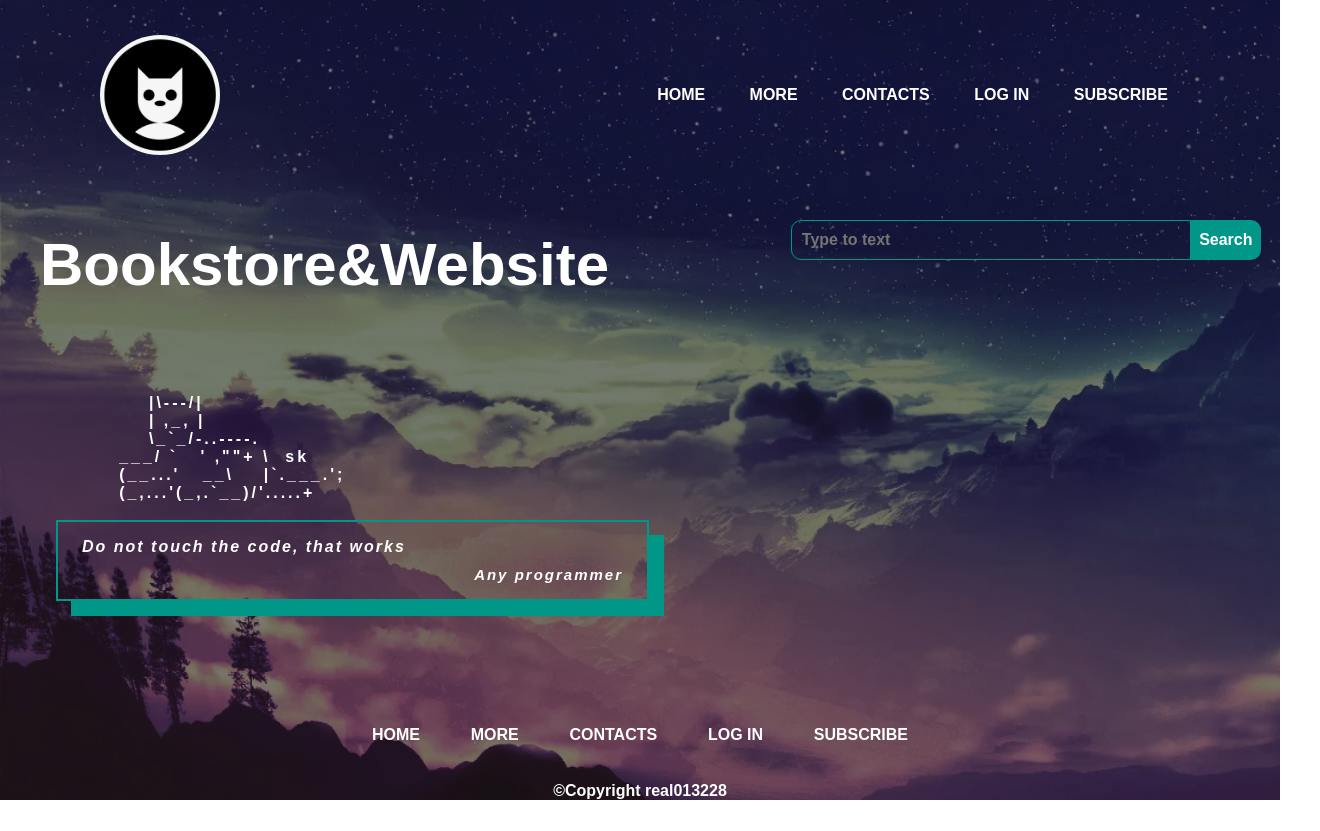
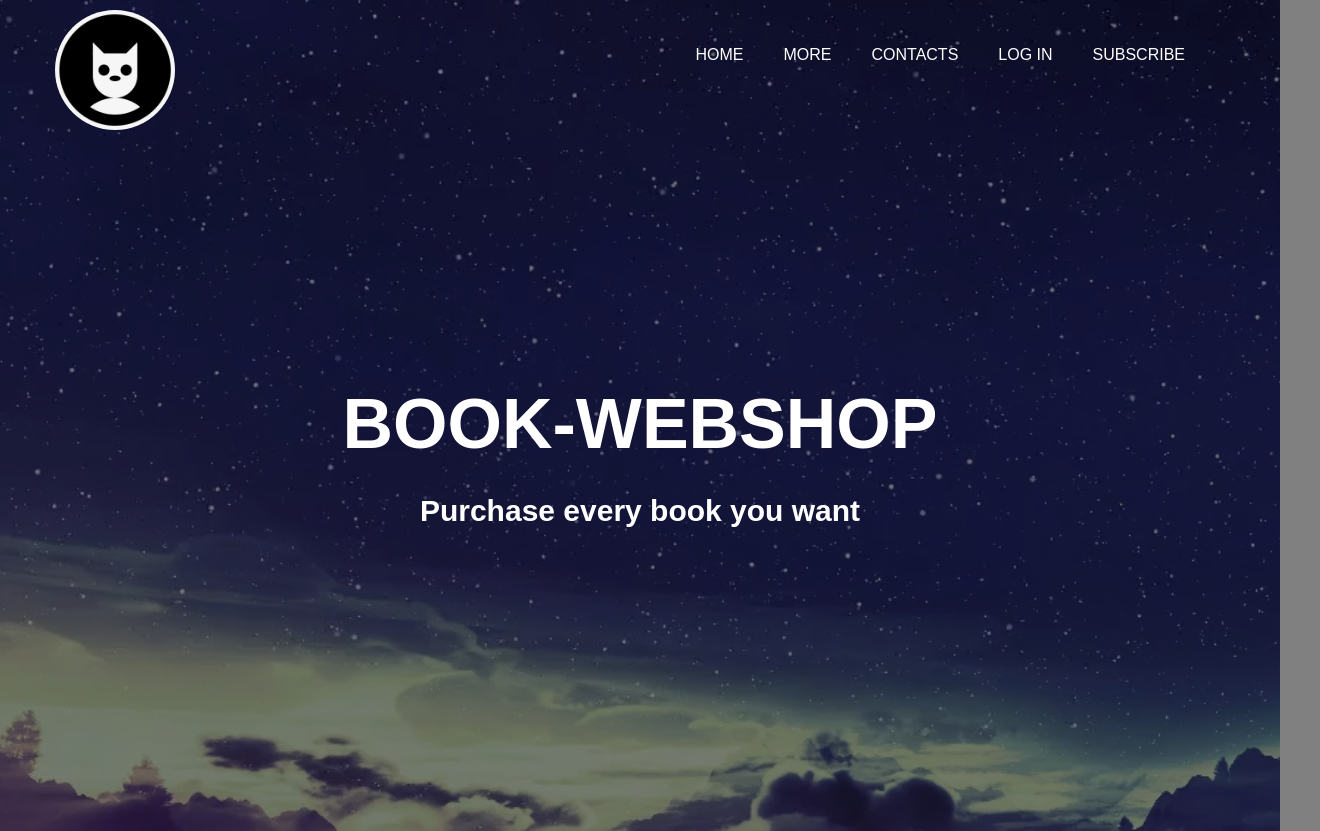
Before and after one commit to real013228/web-5sem, a plain HTML site: page index.html in a window 1280 px wide. Shown: the top 831 px of the page, 1320 px wide, since content can reach past the window. Before the commit the page ends 800 px from the top, so only its background shows below. Drawn offline with Linux system fonts and the light colour scheme.

Commit message:
feat: 2nd lab

```diff
--- /dev/null
+++ b/css/outline-prototype-safe.css
@@ -0,0 +1,48 @@
+* {
+  background: rgba(169, 169, 169, 0.1);
+  box-shadow: 0 0 0 1px darkgray;
+}
+
+body > * {
+  background: rgba(255, 0, 0, 0.1);
+  box-shadow: 0 0 0 4px red;
+}
+
+body > * > * {
+  background: rgba(255, 165, 0, 0.1);
+  box-shadow: 0 0 0 2px orange;
+}
+
+body > * > * > * {
+  background: rgba(255, 255, 0, 0.1);
+  box-shadow: 0 0 0 1px yellow;
+}
+
+body > * > * > * > * {
+  background: rgba(0, 128, 0, 0.1);
+  box-shadow: 0 0 0 1px green;
+}
+
+body > * > * > * > * > * {
+  background: rgba(0, 0, 255, 0.1);
+  box-shadow: inset 0 0 0 1px blue;
+}
+
+body > * > * > * > * > * > * {
+  background: rgba(148, 0, 211, 0.1);
+  box-shadow: inset 0 0 0 1px darkviolet;
+}
+
+/* ------------------ */
+header,
+main,
+footer {
+  box-shadow: 0 0 0 4px red;
+}
+
+nav,
+section,
+article,
+aside {
+  box-shadow: 0 0 0 2px orange;
+}
--- /dev/null
+++ b/css/style.css
@@ -0,0 +1,206 @@
+:root {
+    --body-text-color: rgb(255, 255, 255);
+    --header-menu-color: rgb(255, 255, 255);
+    --header-content-color: rgb(255, 255, 255);
+    --border-color: rgb(255, 255, 255);
+    --search-form-bar-color: rgba(255, 255, 255, 0.2);
+    --search-form-bar-button-color: rgba(255, 255, 255, 0.1);
+    --footer-background-color: #111;
+    --footer-icon-bg-color: rgb(255, 255, 255);
+    --footer-icon-color: rgb(0, 0, 0);
+}
+body {
+    padding: 0;
+    margin: 0;
+    font-family: sans-serif;
+    font-size: 16px;
+
+    font-weight: 500;
+    color: var(--body-text-color);
+    background: url(../img/preview.jpg) no-repeat center top / cover;
+    background-color: gray;
+    background-blend-mode: multiply;
+
+}
+
+
+h1, h2, h3, h4, h5, h6 {
+    padding: 0;
+    margin: 0;
+    text-transform: uppercase;
+}
+
+ul, li {
+    display: block;
+}
+
+.container {
+    width: 1170px;
+    margin: 0 auto;
+}
+
+.header__top-inner {
+    display: flex;
+    padding-top: 10px;
+}
+
+.logo {
+    width: 120px;
+    display: inline-block;
+}
+
+.logo__image {
+    border-radius: 100%;
+    width: 120px;
+    cursor: pointer;
+}
+
+.menu {
+    padding-top: 20px;
+    margin-left: auto;
+}
+
+.menu__list {
+    display: flex;
+}
+
+.menu__list-item {
+    text-transform: uppercase;
+    text-decoration: none;
+    font-size: 16px;
+    margin-right: 40px;
+}
+
+.menu__link {
+    color: var(--header-menu-color);
+    text-decoration: none;
+}
+
+.header__content {
+    height: 800px;
+}
+
+.header__content-inner {
+    color: var(--header-content-color);
+    width: 100%;
+    height: 100%;
+    margin-left: auto;
+    margin-right: auto;
+}
+
+
+.header__content-title {
+    width: 100%;
+    height: 100%;
+    text-align: center;
+    font-weight: 900;
+    font-size: 70px;
+    padding-top: 250px;
+}
+
+.header__content-description {
+    text-align: center;
+    font-weight: 700;
+    font-size: 30px;
+}
+
+.about__inner {
+    height: 300px;
+}
+
+.title {
+    width: 50%;
+    display: inline-block;
+    font-size: 50px;
+    font-weight: 900;
+    text-decoration: underline;
+    text-align: left;
+}
+
+.about__text {
+    width: 40%;
+    display: inline-block;
+    text-align: center;
+}
+
+.search-form__inner {
+    display: flex;
+    align-items: center;
+    justify-content: space-between;
+    padding-bottom: 100px;
+}
+
+.search-form__bar {
+    width: 100%;
+    max-width: 1200px;
+    height: 124px;
+    background: var(--search-form-bar-color);
+    display: flex;
+    align-items: center;
+    justify-content: center;
+    border-radius: 60px;
+    padding: 10px 20px;
+}
+
+.search-form__input {
+    background: transparent;
+    flex: 1;
+    border: 0;
+    outline: none;
+    padding: 24px 20px;
+    font-size: 20px;
+    color: var(--body-text-color);
+    backdrop-filter: blur(4px);
+}
+
+
+.search-form__button {
+    border: 0;
+    border-radius: 50%;
+    width: 80px;
+    height: 80px;
+    background: var(--search-form-bar-button-color);
+    cursor: pointer;
+}
+
+.search-form__button-img {
+    width: 25px;
+}
+
+.footer {
+    background-color: var(--footer-background-color);
+    padding: 10px;
+}
+
+.footer__social {
+    display: flex;
+    justify-content: center;
+}
+
+.footer__social-link {
+    text-decoration: none;
+    padding: 10px;
+    background-color: var(--footer-icon-bg-color);
+    margin: 10px;
+    border-radius: 50%;
+}
+
+.fa-brands {
+    font-size: 2em;
+    color: var(--footer-icon-color);
+    opacity: 0.9;
+}
+
+.footer__social-link:hover {
+    background-color: var(--footer-background-color);
+    transition: 0.5s;
+}
+
+.fa-brands:hover {
+    color: var(--footer-icon-bg-color);
+    transition: 0.5s;
+}
+
+.footer__copy {
+    text-align: center;
+}
--- a/index.html
+++ b/index.html
@@ -2,63 +2,115 @@
 <html lang="en">
     <head>
         <title>Bookshop</title>
-        <link rel="stylesheet" href="style.css"/>
+        <link rel="stylesheet" href="css/style.css"/>
         <meta charset="utf-8" />
         <meta name="keywords" content="book, shop, purchase"/>
-        <link rel="shortcut icon" href="favicon.ico" type="image/x-icon"/>
+        <link rel="shortcut icon" href="img/favicon.ico" type="image/x-icon"/>
+        <link rel="stylesheet" href="https://cdnjs.cloudflare.com/ajax/libs/font-awesome/6.4.2/css/all.min.css" integrity="sha512-z3gLpd7yknf1YoNbCzqRKc4qyor8gaKU1qmn+CShxbuBusANI9QpRohGBreCFkKxLhei6S9CQXFEbbKuqLg0DA==" crossorigin="anonymous" referrerpolicy="no-referrer" />
     </head>
 
     <body class="body">
-        <header>
-                <nav class="navbar">
+        <header class="header">
+                <div class="header__top">
+                    <div class="container">
+                        <div class="header__top-inner">
+                            <div class="logo">
+                                <a class="logo__link" href="#">
+                                    <img class="logo__image" src="img/logo.png" alt="cat logo">
+                                </a>
+                            </div>
 
-                    <img src="logo.png" class="logo" alt="cat logo">
-                    <div class="menu">
-                        <ul>
-                            <li><a href="#">Home</a></li>
-                            <li><a href="#">More</a></li>
-                            <li><a href="#">Contacts</a></li>
-                            <li><a href="#">Log in</a></li>
-                            <li><a href="#">Subscribe</a></li>
-                        </ul>
+                            <nav class="menu">
+                                <ul class="menu__list">
+                                    <li class="menu__list-item">
+                                        <a class="menu__link menu__link--active" href="#">Home</a>
+                                    </li>
+                                    <li class="menu__list-item">
+                                        <a class="menu__link menu__link--active" href="#">More</a>
+                                    </li>
+                                    <li class="menu__list-item">
+                                        <a class="menu__link menu__link--active" href="#">Contacts</a>
+                                    </li>
+                                    <li class="menu__list-item">
+                                        <a class="menu__link menu__link--active" href="#">Log in</a>
+                                    </li>
+                                    <li class="menu__list-item">
+                                        <a class="menu__link menu__link--active" href="#">Subscribe</a>
+                                    </li>
+                                </ul>
+                            </nav>
+                        </div>
                     </div>
-                </nav>
+                </div>
+                <div class="header__content">
+                    <div class="container">
+                        <div class="header__content-inner">
+                            <h1 class="header__content-title">
+                                BOOK-WEBSHOP
+                            </h1>
+                            <p class="header__content-description">
+                                Purchase every book you want
+                            </p>
+                        </div>
+                    </div>
+                </div>
         </header>
 
-        <main>
-            <div class="content">
-                <section class="cont"><h1>Bookstore&Website</h1></section>
-                <div class="search">
-                    <input class="srch" type="search" name="search field" placeholder="Type to text">
-                    <form action="https://google.com">
-                        <button class="btn">Search</button>
+        <section class="about">
+            <div class="container">
+                <div class="about__inner">
+                    <div class="title">
+                        <h2>
+                            About us
+                        </h1>
+                    </div>
+                    <div class="about__text">
+                        <p>
+                            Lorem ipsum dolor sit amet, consectetur adipisicing elit. Consequuntur aliquam ab totam fugiat repellat, laudantium fuga deleniti quam aliquid ad tempora dolore? Quia saepe eveniet quaerat sed pariatur, nesciunt placeat voluptates excepturi?
+                        </p>
+                    </div>
+                </div>
+            </div>
+        </section>
+
+        <div class="search-form">
+            <div class="container">
+                <div class="search-form__inner">
+                    <div class="logo">
+                        <a class="logo__link" href="#">
+                            <img class="logo__image" src="img/logo.png" alt="cat logo">
+                        </a>
+                    </div>
+                    <form action="" class="search-form__bar">
+                        <input class="search-form__input" placeholder="Type the book">
+                        <button class="search-form__button" type="submit">
+                            <img class="search-form__button-img" src="img/search.png">
+                        </button>
                     </form>
                 </div>
             </div>
-            <pre class="art">
-                    |\---/|
-                    | ,_, |
-                    \_`_/-..----.
-                ___/ `   ' ,""+ \  sk
-                (__...'   __\    |`.___.';
-                (_,...'(_,.`__)/'.....+
-            </pre>
-            <article class="text">
-                <blockquote class="blockquote-8">
-                    <p>Do not touch the code, that works</p>
-                    <cite>Any programmer</cite>
-                </blockquote>
-            </article>
-        </main>
-        <footer class="sticky-footer">
-            <ul>
-                <li><a href="#">Home</a></li>
-                <li><a href="#">More</a></li>
-                <li><a href="#">Contacts</a></li>
-                <li><a href="#">Log in</a></li>
-                <li><a href="#">Subscribe</a></li>
-            </ul>
-            <p><br>©Copyright real013228</p>
+        </div>
+
+        <footer class="footer">
+            <div class="footer__content">
+                <div class="container">
+                    <!-- <div class="logo logo--line">
+                        <a class="logo__link" href="#">
+                            <img class="logo__image" src="img/logo.png" alt="cat logo">
+                        </a>
+                    </div> -->
+                    <div class="footer__social">
+                        <a class="footer__social-link" href="#"><i class="fa-brands fa-facebook"></i></a>
+                        <a class="footer__social-link" href="#"><i class="fa-brands fa-twitter"></i></a>
+                        <a class="footer__social-link" href="#"><i class="fa-brands fa-telegram"></i></a>
+                        <a class="footer__social-link" href="#"><i class="fa-brands fa-vk"></i></a>
+                        <a class="footer__social-link" href="#"><i class="fa-brands fa-instagram"></i></a>
+                    </div>
+                </div>
+            </div>
+            <div class="footer__copy">
+                ©All rights reserved
+            </div>
         </footer>
     </body>
 </html>
--- a/style.css
+++ /dev/null
@@ -1,198 +0,0 @@
-*{
-    margin: 0;
-    padding: 0;
-    font-family: sans-serif;
-    font-weight: 700;
-}
-
-.body {
-    width: 100%;
-    height: 100vh;
-    min-height: 100vh;
-    background-image:
-    linear-gradient(rgba(0, 0, 0, 0.5)50%, rgba(0, 0, 0, 0.5)50%),
-    url(preview.jpg);
-    background-attachment: fixed;
-    background-size: cover;
-    background-position: center;
-}
-
-.navbar {
-    width: 85%;
-    height: 15%;
-    margin-left: 100px;
-    padding: 35px 0;
-    display: flex;
-    align-items: center;
-    justify-content: space-between;
-}
-
-.logo {
-    border-radius: 100%;
-    width: 120px;
-    cursor: pointer;
-    float: left;
-}
-
-.menu ul li {
-    list-style: none;
-    display: inline-block;
-    margin: 0 20px;
-    position: relative;
-}
-
-.menu ul li a {
-    text-decoration: none;
-    color: #fff;
-    text-transform: uppercase;
-}
-
-.menu ul li::after {
-    content: '';
-    height: 3px;
-    width: 0%;
-    background: #009688;
-    position: absolute;
-    left: 0;
-    bottom: -10px;
-    transition: 0.5s;
-}
-.menu ul li:hover::after {
-    width: 100%;
-}
-
-
-.content {
-    width: 100%;
-    padding: 20px;
-    display: inline-block;
-}
-
-.cont {
-    font-size: 40px;
-    width: 40%;
-    float: left;
-    color: #fff;
-
-    padding: 20px;
-    text-align: center;
-}
-
-.search {
-    margin-bottom: 100px;
-    width: 39%;
-    float: right;
-    padding: 10px;
-    margin-left: 10px;
-}
-
-.srch {
-    width: 400px;
-    height: 40px;
-    background: transparent;
-    border: 1px solid #009688;
-    color: #fff;
-    font-size: 16px;
-    float: left;
-    padding: 10px;
-    border-bottom-left-radius: 10px;
-    border-top-left-radius: 10px;
-}
-
-.btn {
-    width: 70px;
-    height: 40px;
-    background: #009688;
-    border: 2px solid #009688;
-    border-bottom-right-radius: 10px;
-    border-top-right-radius: 10px;
-    color: #fff;
-    cursor: pointer;
-    font-size: 16px;
-}
-
-.text{
-    color: #fff;
-    width: 50%;
-    /* padding: 20px; */
-    margin-left: 40px;
-    font-size: 16px;
-    letter-spacing: 2px;
-}
-
-
-.blockquote-8 {
-    border: 2px solid #009688;
-    font-size: 16px;
-    font-style: italic;
-    margin: 0px 31px 31px 16px;
-    padding: 16px 24px;
-    box-shadow: 15px 15px 0 0 #009688;
-}
-.blockquote-8 cite {
-    color: #fff;
-    font-size: 15px;
-    padding-top: 10px;
-    display: block;
-    text-align: right;
-}
-
-
-.art {
-    color: #fff;
-    letter-spacing: 3px;
-}
-
-.icons {
-    width: 40px;
-    height: 40px;
-    color: #fff;
-}
-
-.sticky-footer {
-    width: 100%;
-    position: fixed;
-    place-items: center;
-    bottom: 0;
-}
-.sticky-footer ul {
-    width: 45%;
-    margin-left: auto;
-    margin-right: auto;
-    display: flex;
-    align-items: center;
-    justify-content: space-between;
-    padding: 20px;
-}
-
-.sticky-footer p {
-    text-align: center;
-    color: #fff;
-}
-
-.sticky-footer ul li {
-    list-style: none;
-    display: inline-block;
-    margin: 0 20px;
-    position: relative;
-}
-
-.sticky-footer ul li a {
-    text-decoration: none;
-    color: #fff;
-    text-transform: uppercase;
-}
-
-.sticky-footer ul li::after {
-    content: '';
-    height: 3px;
-    width: 0%;
-    background: #009688;
-    position: absolute;
-    left: 0;
-    bottom: -10px;
-    transition: 0.5s;
-}
-.sticky-footer ul li:hover::after {
-    width: 100%;
-}
```
Also changed, not shown: img/favicon.ico (renamed from favicon.ico), img/logo.png (renamed from logo.png), img/preview.jpg (renamed from preview.jpg), img/schema.png (renamed from schema.png), img/schemav2.png (added), img/search.png (added), 3 other files.
